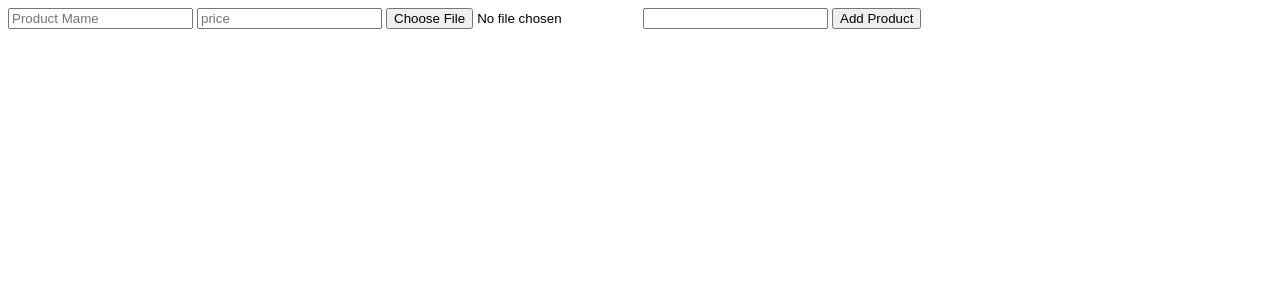
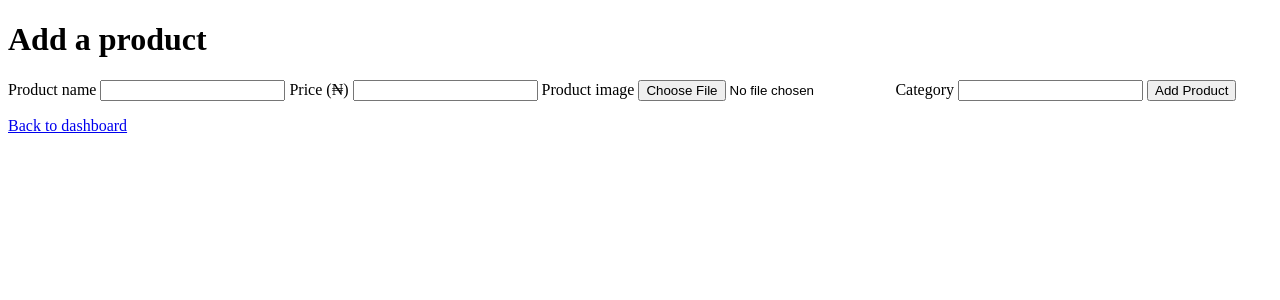
Before and after one commit to timo1456/UMart, a Flask app: template templates/add-products.html in a window 1280 px wide. Shown: the top 300 px of the page. Run offline with Flask 3, Linux system fonts and the light colour scheme; the template is opened without the code that fills it, so the values that code supplies are empty.

Commit message:
Improve product upload form and feedback

```diff
--- a/templates/add-products.html
+++ b/templates/add-products.html
@@ -3,15 +3,33 @@
 <head>
     <meta charset="UTF-8">
     <meta name="viewport" content="width=device-width, initial-scale=1.0">
-    <title>Add Products</title>
+    <title>Add Products | UMart</title>
 </head>
 <body>
-    <form method="POST" enctype="multipart/form-data">
-            <input type="text" name="pr-name" id="" placeholder="Product Mame">
-            <input type="number" name="pr-price" id="" placeholder="price">
-            <input type="file" name="pr-img" id="" accept="image/*">
-            <input type="text" name="pr-category" id="">
-            <button>Add Product</button>
-     </form>
+    <h1>Add a product</h1>
+
+    {% with messages = get_flashed_messages(with_categories=true) %}
+        {% for category, message in messages %}
+            <p class="flash {{ category }}" role="alert">{{ message }}</p>
+        {% endfor %}
+    {% endwith %}
+
+    <form method="POST" action="{{ url_for('add_products') }}" enctype="multipart/form-data">
+        <label for="pr-name">Product name</label>
+        <input type="text" name="pr-name" id="pr-name" maxlength="100" required>
+
+        <label for="pr-price">Price (₦)</label>
+        <input type="number" name="pr-price" id="pr-price" min="1" step="1" required>
+
+        <label for="pr-img">Product image</label>
+        <input type="file" name="pr-img" id="pr-img" accept="image/jpeg,image/png,image/webp,image/gif">
+
+        <label for="pr-category">Category</label>
+        <input type="text" name="pr-category" id="pr-category" maxlength="100" required>
+
+        <button type="submit">Add Product</button>
+    </form>
+
+    <p><a href="{{ url_for('dashboard') }}">Back to dashboard</a></p>
 </body>
 </html>
```
